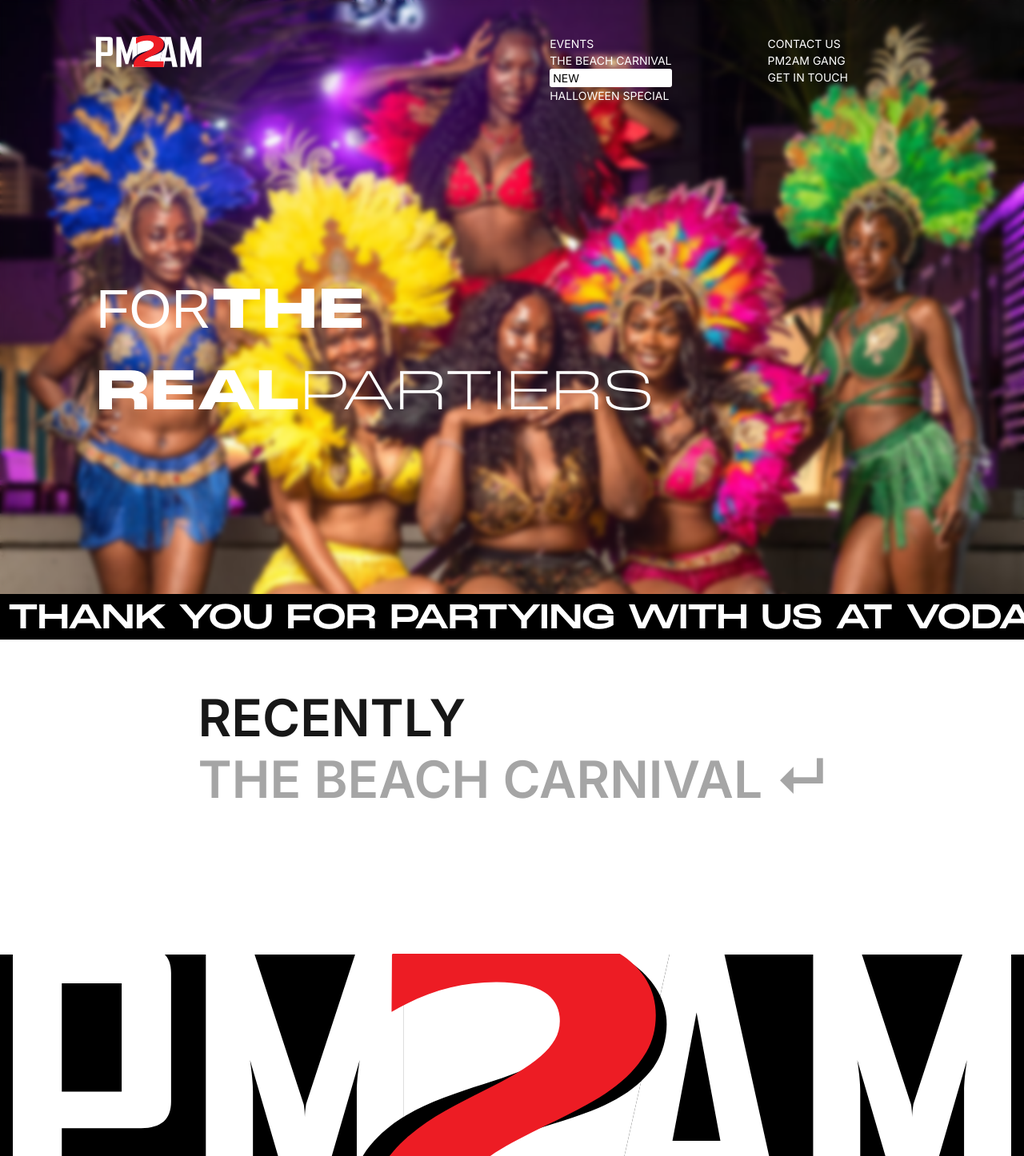
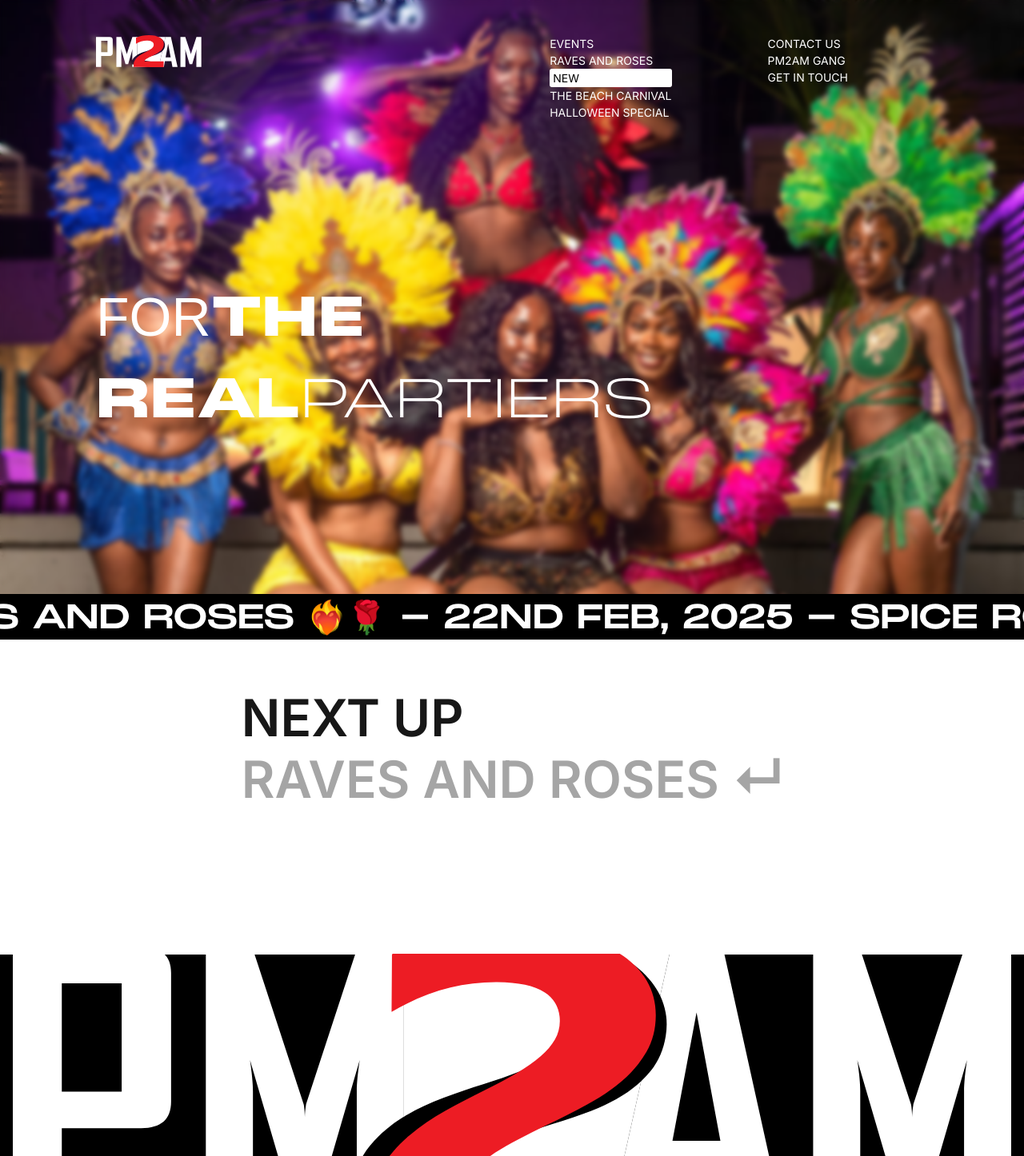
Before and after one commit to chani24/pm2am, a Next.js app: page / in a window 1280 px wide. Shown: the top 1446 px of the page at 80% size. Built offline with nearby package versions, Linux system fonts and the light colour scheme; a web font is replaced by a local one.

Commit message:
raves and roses

```diff
--- a/src/app/page.tsx
+++ b/src/app/page.tsx
@@ -70,11 +70,13 @@
             >
               <div ref={slider} className="marquee">
                 <p ref={firstText}>
-                  Beach Carnival 🏖️ - Thank you for partying with us at Voda📍
+                  PM2AM presents: Raves and Roses ❤️‍🔥🌹 - 22nd Feb, 2025 - Spice
+                  Route, VI 📍
                 </p>
 
                 <p ref={secondText}>
-                  Beach Carnival 🏖️ - Thank you for partying with us at Voda📍
+                  PM2AM presents: Raves and Roses ❤️‍🔥🌹 - 22nd Feb, 2025 - Spice
+                  Route, VI 📍
                 </p>
               </div>
             </div>
@@ -82,13 +84,10 @@
         </section>
         <section className="event_section">
           <div>
-            <h2>RECENTLY</h2>
+            <h2>NEXT UP</h2>
             <h2>
-              <a
-                href="https://www.instagram.com/p/DDICA-Lo-dX/?utm_source=ig_web_copy_link&igsh=MzRlODBiNWFlZA=="
-                target="_blank"
-              >
-                THE BEACH CARNIVAL ↵
+              <a href="https://tix.africa/pm2am-raves-roses" target="_blank">
+                RAVES AND ROSES ↵
               </a>
             </h2>
           </div>
--- a/src/components/gallery/gallery.tsx
+++ b/src/components/gallery/gallery.tsx
@@ -4,6 +4,16 @@
 import Image from "next/image";
 
 const gallery = [
+  {
+    image: "raves-and-roses.jpeg",
+    span: "1",
+    eventImage: "raves-and-roses.jpeg",
+    venue: "SPICE ROUTE, VI",
+    location: "LAGOS",
+    buttonLink: "https://tix.africa/pm2am-raves-roses",
+    buttonText: "GET TICKETS",
+  },
+
   {
     image: "beach-rave.jpeg",
     span: "2",
@@ -14,16 +24,16 @@
       "https://www.instagram.com/p/DEDM3Jpo4i5/?utm_source=ig_web_copy_link&igsh=MzRlODBiNWFlZA==",
     buttonText: "VIEW MORE",
   },
-  {
-    image: "blow-kiss.jpg",
-    span: "1",
-    eventImage: "carnival.png",
-    venue: "VODA BEACH CLUB",
-    location: "LAGOS",
-    buttonLink:
-      "https://www.instagram.com/p/DEDM3Jpo4i5/?utm_source=ig_web_copy_link&igsh=MzRlODBiNWFlZA==",
-    buttonText: "VIEW MORE",
-  },
+  // {
+  //   image: "blow-kiss.jpg",
+  //   span: "1",
+  //   eventImage: "carnival.png",
+  //   venue: "VODA BEACH CLUB",
+  //   location: "LAGOS",
+  //   buttonLink:
+  //     "https://www.instagram.com/p/DEDM3Jpo4i5/?utm_source=ig_web_copy_link&igsh=MzRlODBiNWFlZA==",
+  //   buttonText: "VIEW MORE",
+  // },
   {
     image: "walking.jpg",
     span: "1",
--- a/src/components/nav/nav.tsx
+++ b/src/components/nav/nav.tsx
@@ -51,13 +51,14 @@
                 <div className="flex gap-2 items-center justify-center">
                   {" "}
                   <a
-                    href="https://www.instagram.com/p/DDICA-Lo-dX/?utm_source=ig_web_copy_link&igsh=MzRlODBiNWFlZA=="
+                    href="https://tix.africa/pm2am-raves-roses"
                     target="_blank"
                   >
-                    THE BEACH CARNIVAL
+                    RAVES AND ROSES
                   </a>
                   <div className="new">NEW</div>
                 </div>
+                <p>THE BEACH CARNIVAL</p>
                 <p>HALLOWEEN SPECIAL</p>
               </div>
             </div>
@@ -105,14 +106,12 @@
           <div className="font-sm font-semibold">
             <div className="flex gap-2 items-center justify-center">
               {" "}
-              <a
-                href="https://www.instagram.com/p/DDICA-Lo-dX/?utm_source=ig_web_copy_link&igsh=MzRlODBiNWFlZA=="
-                target="_blank"
-              >
-                THE BEACH CARNIVAL
+              <a href="https://tix.africa/pm2am-raves-roses" target="_blank">
+                RAVES AND ROSES
               </a>
               <div className="new">NEW</div>
             </div>
+            <p className="text-[#C2C2C2]">THE BEACH CARNIVAL</p>
             <p className="text-[#C2C2C2]">HALLOWEEN SPECIAL</p>
           </div>
         </div>
```
Also changed, not shown: public/raves-and-roses.jpeg (added).
